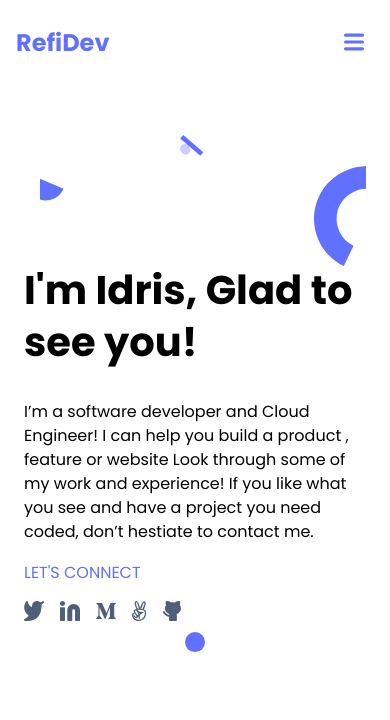
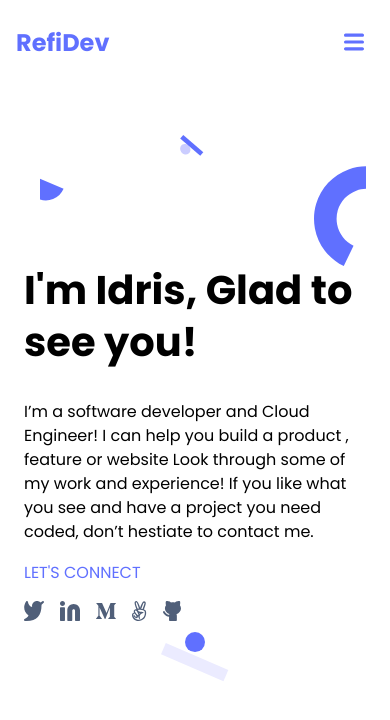
Before and after one commit to Idris01/professional-portfolio, a website: page index.html in a window 390 px wide. Drawn offline with Linux system fonts and the light colour scheme.

Commit message:
feat: Add rectangel.svg for background style: Update the mobile style to meet screen size

```diff
--- a/css/index.css
+++ b/css/index.css
@@ -9,14 +9,16 @@ This imports the `reset.css` file */
   flex-flow: column wrap;
   align-items: center;
   min-height: 80vh;
-  background: url(/img/semi.svg), url(/img/semicircle.svg), url(/img/round.svg), url(/img/bar.svg), url(/img/circle.svg);
+  background: url(/img/semi.svg), url(/img/semicircle.svg), url(/img/round.svg), url(/img/bar.svg), url(/img/circle.svg), url(/img/rectangle.svg);
   background-repeat: no-repeat;
   background-position:
     100% 10%,
     5% 10%,
     50% 80%,
     49% 4%,
-    47% 5%;
+    47% 5%,
+    50% 84%
+    ;
 }
 
 .heading {
--- a/css/mobile.css
+++ b/css/mobile.css
@@ -94,7 +94,7 @@ main {
   gap: 1em;
 }
 
-@media screen and (max-width: 760px) {
+@media screen and (max-width: 600px) {
   .nav {
     position: absolute;
     display: none;
```
Also changed, not shown: img/rectangle.svg (added).
